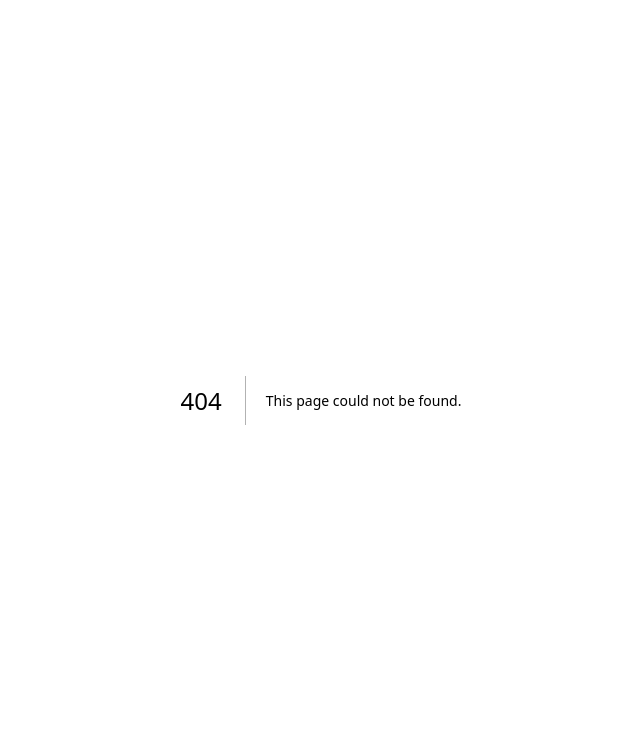
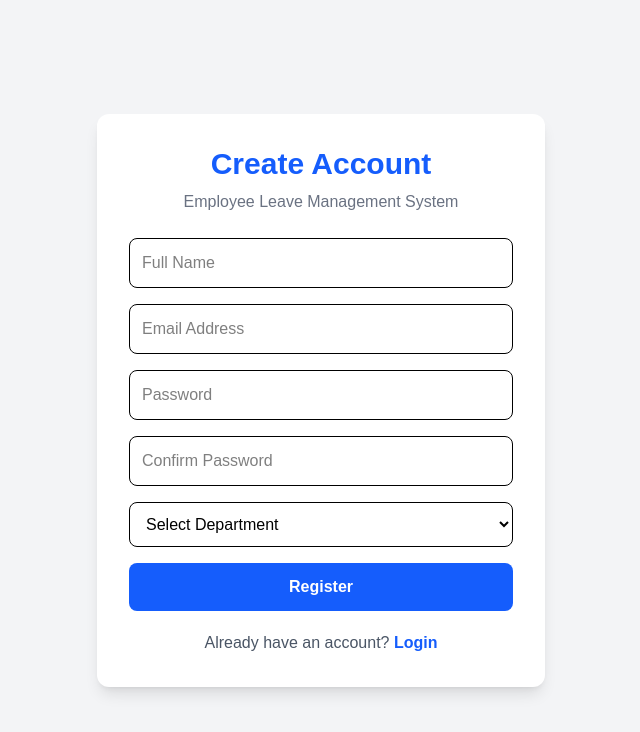
Before and after one commit to Saipriya2407/employee-leave-management-system, a Next.js app: page /register in a window 1280 px wide. Before the commit this address had no page. Shown: the top 732 px of the page, without its empty margins (319-959 px from the left). Built offline with nearby package versions, Linux system fonts and the light colour scheme.

Commit message:
Add login and registration pages

```diff
--- /dev/null
+++ b/src/app/login/page.js
@@ -0,0 +1,68 @@
+
+"use client";
+
+import { useState } from "react";
+import Link from "next/link";
+
+export default function LoginPage() {
+  const [email, setEmail] = useState("");
+  const [password, setPassword] = useState("");
+
+  function handleSubmit(e) {
+    e.preventDefault();
+
+    alert("Login form submitted!");
+  }
+
+  return (
+    <div className="min-h-screen flex items-center justify-center bg-gray-100 p-4">
+      <div className="w-full max-w-md rounded-xl bg-white p-8 shadow-lg">
+
+        <h1 className="text-3xl font-bold text-center text-blue-600">
+          Welcome Back
+        </h1>
+
+        <p className="mt-2 text-center text-gray-500">
+          Employee Leave Management System
+        </p>
+
+        <form onSubmit={handleSubmit} className="mt-6 space-y-4">
+
+          <input
+            type="email"
+            placeholder="Email Address"
+            value={email}
+            onChange={(e) => setEmail(e.target.value)}
+            required
+            className="w-full rounded-lg border p-3 text-black"
+          />
+
+          <input
+            type="password"
+            placeholder="Password"
+            value={password}
+            onChange={(e) => setPassword(e.target.value)}
+            required
+            className="w-full rounded-lg border p-3 text-black"
+          />
+
+          <button
+            type="submit"
+            className="w-full rounded-lg bg-blue-600 p-3 font-semibold text-white hover:bg-blue-700"
+          >
+            Login
+          </button>
+
+        </form>
+
+        <p className="mt-5 text-center text-gray-600">
+          Don't have an account?{" "}
+          <Link href="/register" className="font-semibold text-blue-600">
+            Register
+          </Link>
+        </p>
+
+      </div>
+    </div>
+  );
+}
--- /dev/null
+++ b/src/app/register/page.js
@@ -0,0 +1,146 @@
+
+"use client";
+
+import { useState } from "react";
+import Link from "next/link";
+
+export default function RegisterPage() {
+  const [form, setForm] = useState({
+    fullName: "",
+    email: "",
+    password: "",
+    confirmPassword: "",
+    department: "",
+  });
+
+  const [message, setMessage] = useState("");
+
+  function handleChange(e) {
+    setForm({
+      ...form,
+      [e.target.name]: e.target.value,
+    });
+  }
+  async function handleSubmit(e) {
+  e.preventDefault();
+  setMessage("");
+
+  if (form.password !== form.confirmPassword) {
+    setMessage("Passwords do not match");
+    return;
+  }
+
+  try {
+    const response = await fetch("/api/auth/register", {
+      method: "POST",
+      headers: {
+        "Content-Type": "application/json",
+      },
+      body: JSON.stringify({
+        fullName: form.fullName,
+        email: form.email,
+        password: form.password,
+        department: form.department,
+      }),
+    });
+
+    const data = await response.json();
+    setMessage(data.message);
+  } catch (error) {
+    setMessage("Unable to connect to backend");
+  }
+}
+
+  return (
+    <div className="min-h-screen flex items-center justify-center bg-gray-100 p-4">
+      <div className="w-full max-w-md rounded-xl bg-white p-8 shadow-lg">
+
+        <h1 className="text-3xl font-bold text-center text-blue-600">
+          Create Account
+        </h1>
+
+        <p className="mt-2 text-center text-gray-500">
+          Employee Leave Management System
+        </p>
+
+        <form onSubmit={handleSubmit} className="mt-6 space-y-4">
+
+          <input
+            name="fullName"
+            placeholder="Full Name"
+            value={form.fullName}
+            onChange={handleChange}
+            required
+            className="w-full rounded-lg border p-3 text-black"
+          />
+
+          <input
+            name="email"
+            type="email"
+            placeholder="Email Address"
+            value={form.email}
+            onChange={handleChange}
+            required
+           className="w-full rounded-lg border p-3 text-black"
+          />
+
+          <input
+            name="password"
+            type="password"
+            placeholder="Password"
+            value={form.password}
+            onChange={handleChange}
+            required
+            className="w-full rounded-lg border p-3 text-black"
+          />
+
+          <input
+            name="confirmPassword"
+            type="password"
+            placeholder="Confirm Password"
+            value={form.confirmPassword}
+            onChange={handleChange}
+            required
+            className="w-full rounded-lg border p-3 text-black"
+          />
+
+          <select
+            name="department"
+            value={form.department}
+            onChange={handleChange}
+            required
+            className="w-full rounded-lg border p-3 text-black"
+          >
+            <option value="">Select Department</option>
+            <option value="IT">IT</option>
+            <option value="HR">HR</option>
+            <option value="Finance">Finance</option>
+            <option value="Marketing">Marketing</option>
+          </select>
+
+          {message && (
+            <p className="text-center text-sm text-blue-600">
+              {message}
+            </p>
+          )}
+
+          <button
+            type="submit"
+            className="w-full rounded-lg bg-blue-600 p-3 font-semibold text-white hover:bg-blue-700"
+          >
+            Register
+          </button>
+
+        </form>
+
+        <p className="mt-5 text-center text-gray-600">
+          Already have an account?{" "}
+          <Link href="/login" className="font-semibold text-blue-600">
+            Login
+          </Link>
+        </p>
+
+      </div>
+    </div>
+  );
+}
```
